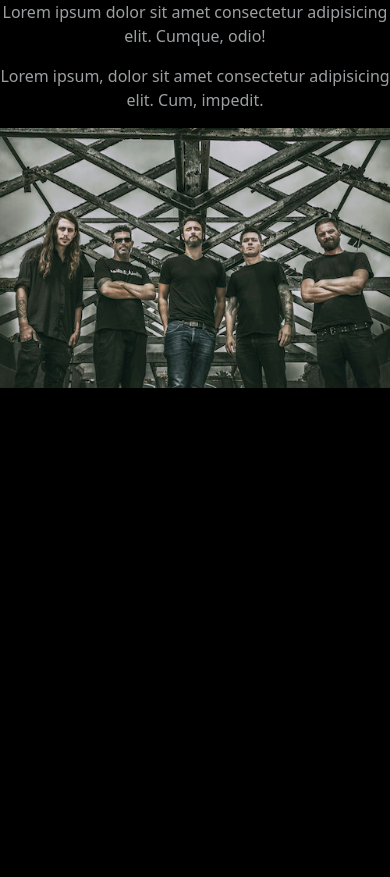
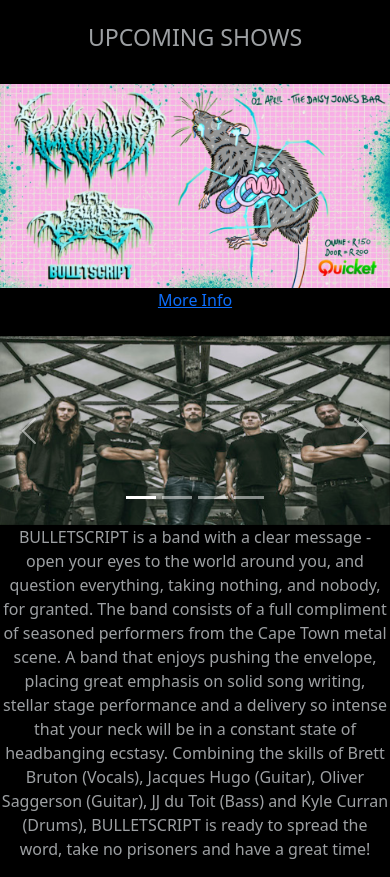
Before and after one commit to JacquesJ44/bulletscript, a Python web app: template templates/layout.html in a window 390 px wide. Shown: the part 207-1084 px from the top of the page. Before the commit the page ends 595 px from the top, so only its background shows below. Run offline with Jinja, Linux system fonts and the light colour scheme; the template is opened without the code that fills it, so the values that code supplies are empty.

Commit message:
continued work on layout.html

```diff
--- a/static/styles.css
+++ b/static/styles.css
@@ -11,3 +11,7 @@ body {
 #register{
     padding-top: 17px;
 }
+
+#upcoming{
+    max-width: 100%;
+}
--- a/templates/layout.html
+++ b/templates/layout.html
@@ -28,9 +28,10 @@
                 </a>
                 <h1>BULLETSCRIPT</h1>
                 <ul class="navbar-nav">
-                    <li class="nav-item"><a class="nav-link" href="https://www.facebook.com/BULLETSCRIPT">Facebook</a></li>
-                    <li class="nav-item"><a class="nav-link" href="https://www.instagram.com/bulletscript/">Instagram</a></li>
-                    <li class="nav-item"><a class="nav-link" href="https://open.spotify.com/artist/3SLBGghuwxcU3N8CQOHJHR">Spotify</a></li>
+
+                    <li class="nav-item"><a class="nav-link" href="https://www.facebook.com/BULLETSCRIPT" target="_blank">Facebook</a></li>
+                    <li class="nav-item"><a class="nav-link" href="https://www.instagram.com/bulletscript/" target="_blank">Instagram</a></li>
+                    <li class="nav-item"><a class="nav-link" href="https://open.spotify.com/artist/3SLBGghuwxcU3N8CQOHJHR" target="_blank">Spotify</a></li>
                 </ul>
                 <button type="button" class="btn btn-link">
                     <a href="store.html">Store</a>
@@ -44,12 +45,54 @@
 
         <!-- Div container with 2 columns - 1 for upcoming shows and 1 for picture and band description -->
         <div class="row">
+            <!-- Upcoming shows -->
             <div class="col-sm-4">
-                <p>Lorem ipsum dolor sit amet consectetur adipisicing elit. Cumque, odio!</p>
+                <br>
+                <h3>UPCOMING SHOWS</h3>
+                <br>
+                <img id="upcoming" src="/static/pics/daisyjones.jpeg" alt="upcoming gig">
+                <a href="https://www.facebook.com/events/987807045170593/?ref=newsfeed" target="_blank">More Info</a>
             </div>
-            <div class="col">
-                <p>Lorem ipsum, dolor sit amet consectetur adipisicing elit. Cum, impedit.</p>
-                <img class="img-fluid" src="/static/pics/7331.jpg" alt="BULLETSCRIPT">
+            <!-- Carousel and description -->
+            <div class="col-sm-8">
+                <br>
+                <div id="demo" class="carousel slide" data-bs-ride="carousel">
+                    <!-- Indicators/dots -->
+                    <div class="carousel-indicators">
+                        <button type="button" data-bs-target="#demo" data-bs-slide-to="0" class="active"></button>
+                        <button type="button" data-bs-target="#demo" data-bs-slide-to="1"></button>
+                        <button type="button" data-bs-target="#demo" data-bs-slide-to="2"></button>
+                        <button type="button" data-bs-target="#demo" data-bs-slide-to="3"></button>
+                    </div>
+                    <!-- The slideshow/carousel -->
+                    <div class="carousel-inner">
+                        <div class="carousel-item active">
+                        <img src="/static/pics/7331.jpg" alt="BulletScript" class="d-block w-100">
+                        </div>
+                        <div class="carousel-item">
+                        <img src="/static/pics/FUYD4924.jpeg" alt="BulletScript" class="d-block w-100">
+                        </div>
+                        <div class="carousel-item">
+                        <img src="/static/pics/GMAT2200.jpeg" alt="BulletScript" class="d-block w-100">
+                        </div>
+                        <div class="carousel-item">
+                            <img src="/static/pics/YFVQ1559.jpeg" alt="BulletScript" class="d-block w-100">
+                        </div>
+                    </div>
+                    <!-- Left and right controls/icons -->
+                    <button class="carousel-control-prev" type="button" data-bs-target="#demo" data-bs-slide="prev">
+                        <span class="carousel-control-prev-icon"></span>
+                    </button>
+                    <button class="carousel-control-next" type="button" data-bs-target="#demo" data-bs-slide="next">
+                        <span class="carousel-control-next-icon"></span>
+                    </button>
+                </div>
+                <p>BULLETSCRIPT is a band with a clear message - open your eyes to the world around you, and question everything,
+                   taking nothing, and nobody, for granted.
+
+                   The band consists of a full compliment of seasoned performers from the Cape Town metal scene. A band that enjoys pushing the envelope, placing great emphasis on solid song writing, stellar stage performance and a delivery so intense that your neck will be in a constant state of headbanging ecstasy.
+
+                   Combining the skills of Brett Bruton (Vocals), Jacques Hugo (Guitar), Oliver Saggerson (Guitar), JJ du Toit (Bass) and Kyle Curran (Drums), BULLETSCRIPT is ready to spread the word, take no prisoners and have a great time!</p>
             </div>
         </div>
 
```
Also changed, not shown: static/pics/7331.jpg, static/pics/FUYD4924.jpeg (added), static/pics/GMAT2200.jpeg (added), static/pics/YFVQ1559.jpeg (added), static/pics/daisyjones.jpeg (added), static/svg/bandcamp.svg (added), static/svg/facebook.svg (added), static/svg/instagram.svg (added), static/svg/soundcloud.svg (added), static/svg/spotify.svg (added), static/svg/twitter.svg (added).
